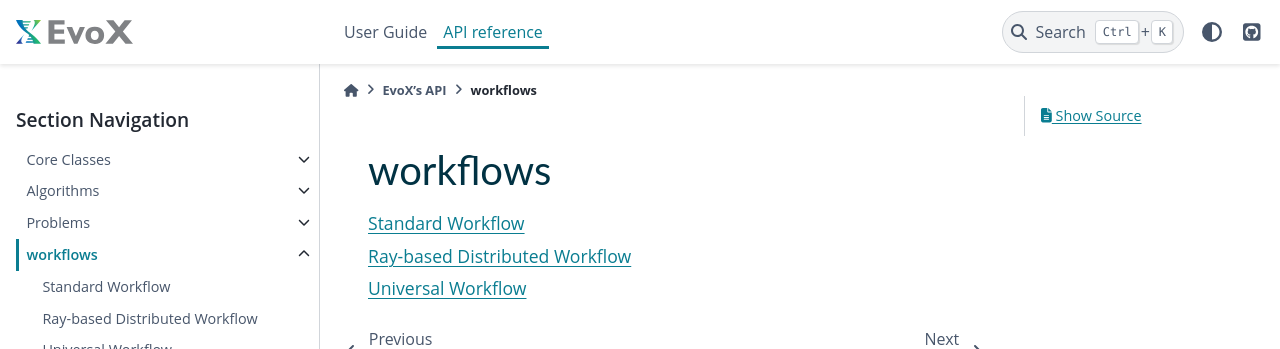
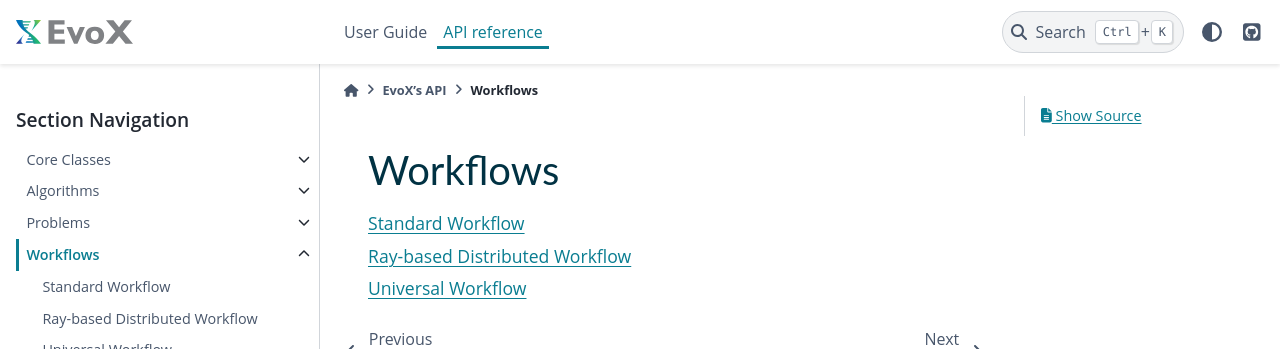
Before and after one commit to EMI-Group/evox, a Sphinx documentation site: the page built from docs/source/api/workflows/index.rst, in a window 1280 px wide. Shown: the top 349 px of the page. Built offline with Sphinx 7.4.7 and the PyData theme 0.15.4, drawn with Linux system fonts in a browser that asks for light colours; pages that are not in the unit, such as notebooks, are missing from menus.

Commit message:
doc: capitalisation the title

```diff
--- a/docs/source/api/workflows/index.rst
+++ b/docs/source/api/workflows/index.rst
@@ -1,5 +1,5 @@
 =========
-workflows
+Workflows
 =========
 
 .. toctree::
```
